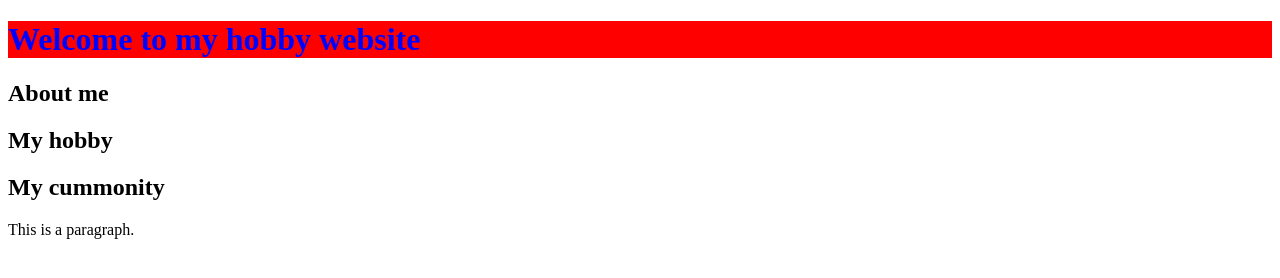
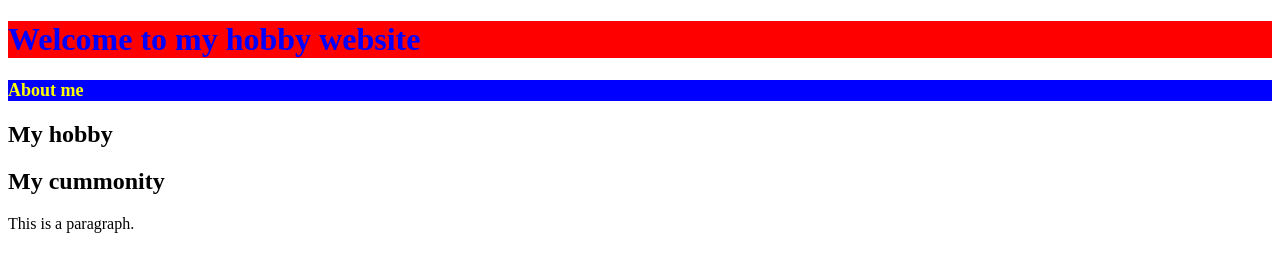
Before and after one commit to paulaziedaziedina/Mana-ptra-lapa, a plain HTML site: page index.html in a window 1280 px wide. Drawn offline with Linux system fonts and the light colour scheme.

Commit message:
Update index.html

```diff
--- a/index.html
+++ b/index.html
@@ -3,7 +3,7 @@
 <body>
 
 <h1 style="color:blue;background-color:red;">Welcome to my hobby website</h1>
-  <h2>About me</h2>
+  <h2 style="color:yellow;background-color:blue;font-size:18px">About me</h2>
   <h2>My hobby</h2>
   <h2>My cummonity</h2>
 <p>This is a paragraph.</p>
```
